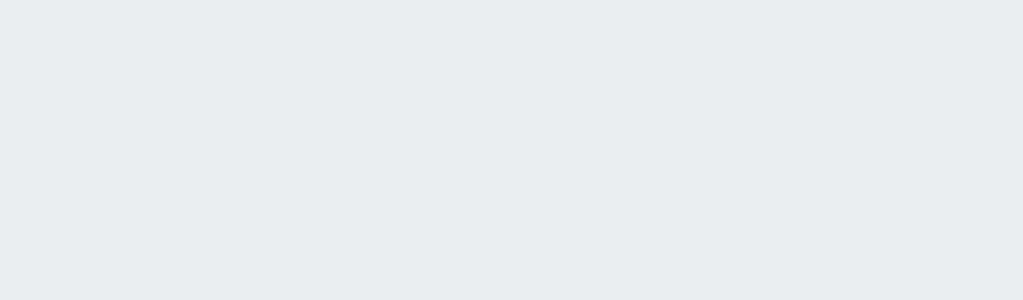
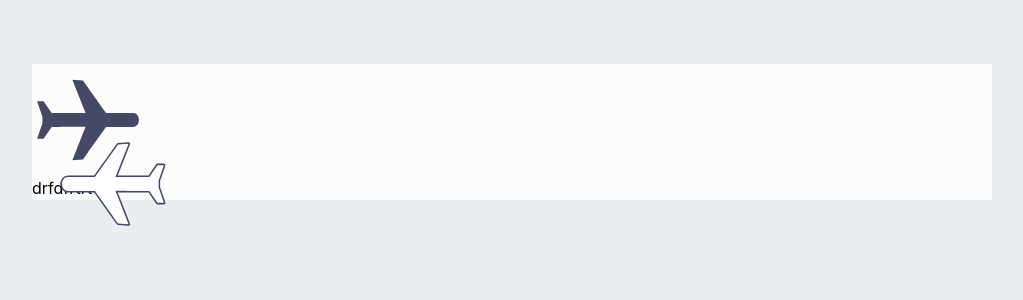
Before and after one commit to mabuhanifa/flyfar-tech-react-app, a React (Create React App) app: page / in a window 1280 px wide. Shown: the top 300 px of the page, without its empty margins (128-1151 px from the left). Built offline with nearby package versions, Linux system fonts and the light colour scheme.

Commit message:
context functioning

```diff
--- a/src/App.js
+++ b/src/App.js
@@ -1,9 +1,13 @@
 import Main from "./components/Main";
+import useProvider from "./context/hooks";
 
 function App() {
+  const state  = useProvider();
+  console.log(state);
   return (
     <div className="bg-[#fcfcfb] mx-40 my-16">
       <Main />
+      drfdfrtrt
     </div>
   );
 }
--- a/src/context/context.js
+++ b/src/context/context.js
@@ -1,7 +1,7 @@
 import { createContext } from "react";
-
+const initialState = { hi: "HI" };
 export const Context = createContext();
 
 export const Provider = ({ children }) => {
-  <Context.Provider value={{ hi: "hi" }}>{children}</Context.Provider>;
+  return <Context.Provider value={initialState}>{children}</Context.Provider>;
 };
```
